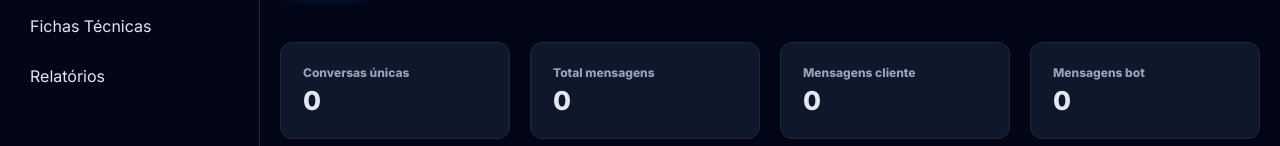
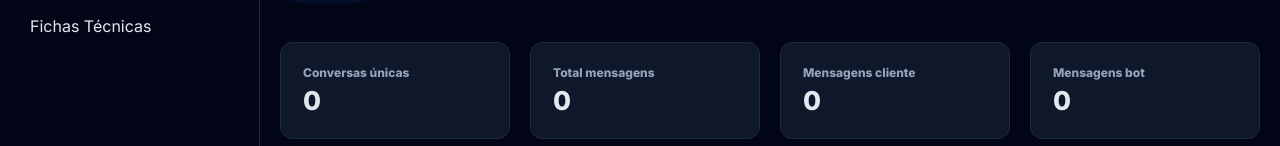
Before and after one commit to tvclena/nalbert, a website: page home.html in a window 1280 px wide. Shown: the part 220-366 px from the top of the page. Drawn offline with nearby package versions, Linux system fonts and the light colour scheme; no server answers.

Commit message:
Update home.html

```diff
--- a/home.html
+++ b/home.html
@@ -314,10 +314,6 @@ Chatbot com IA
 Fichas Técnicas
 </div>
 
-
-<div onclick="abrirPagina('relatórios/geral.html','Conversas')">
-Relatórios
-</div>
 
 </div>
 
```
